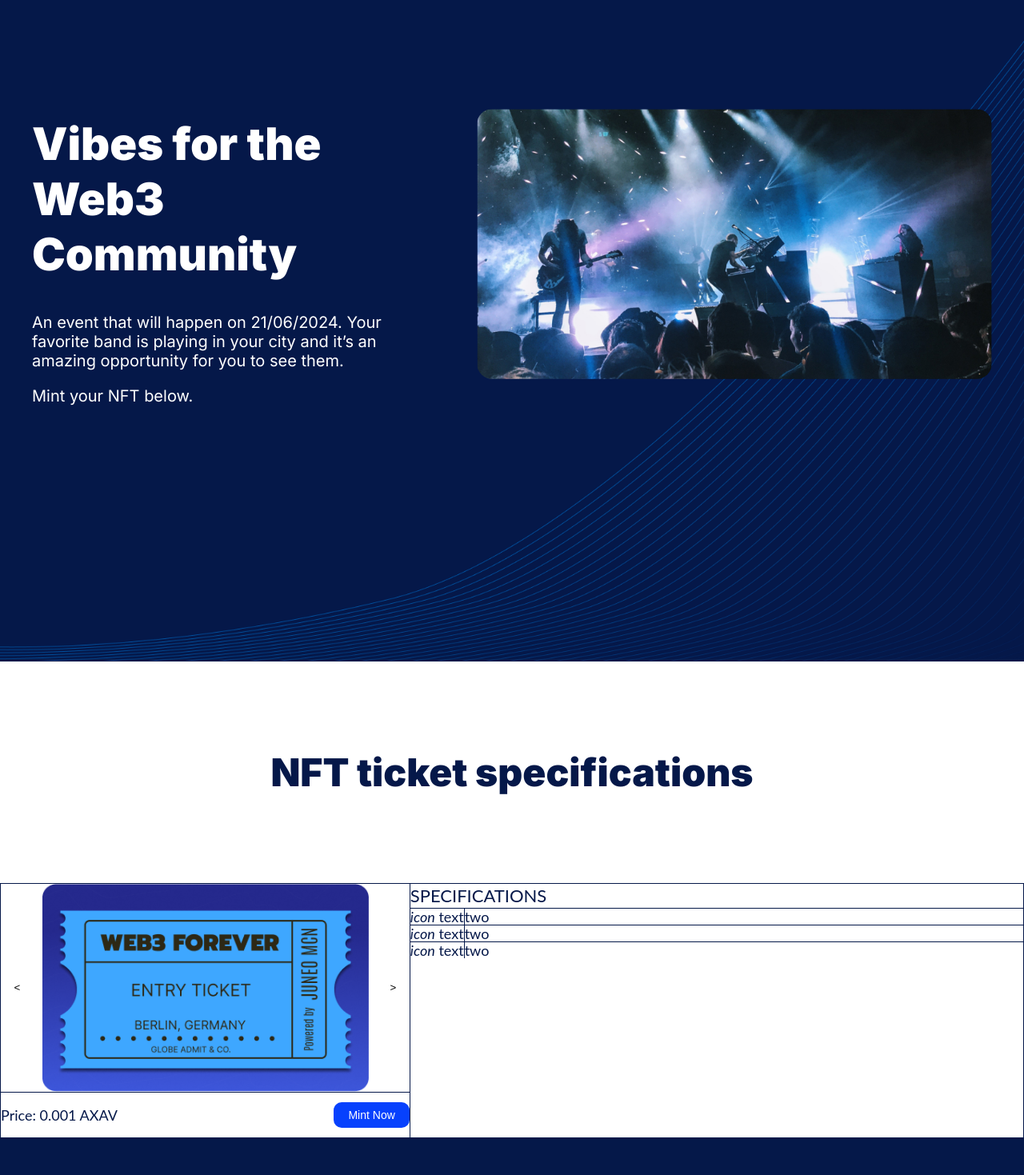
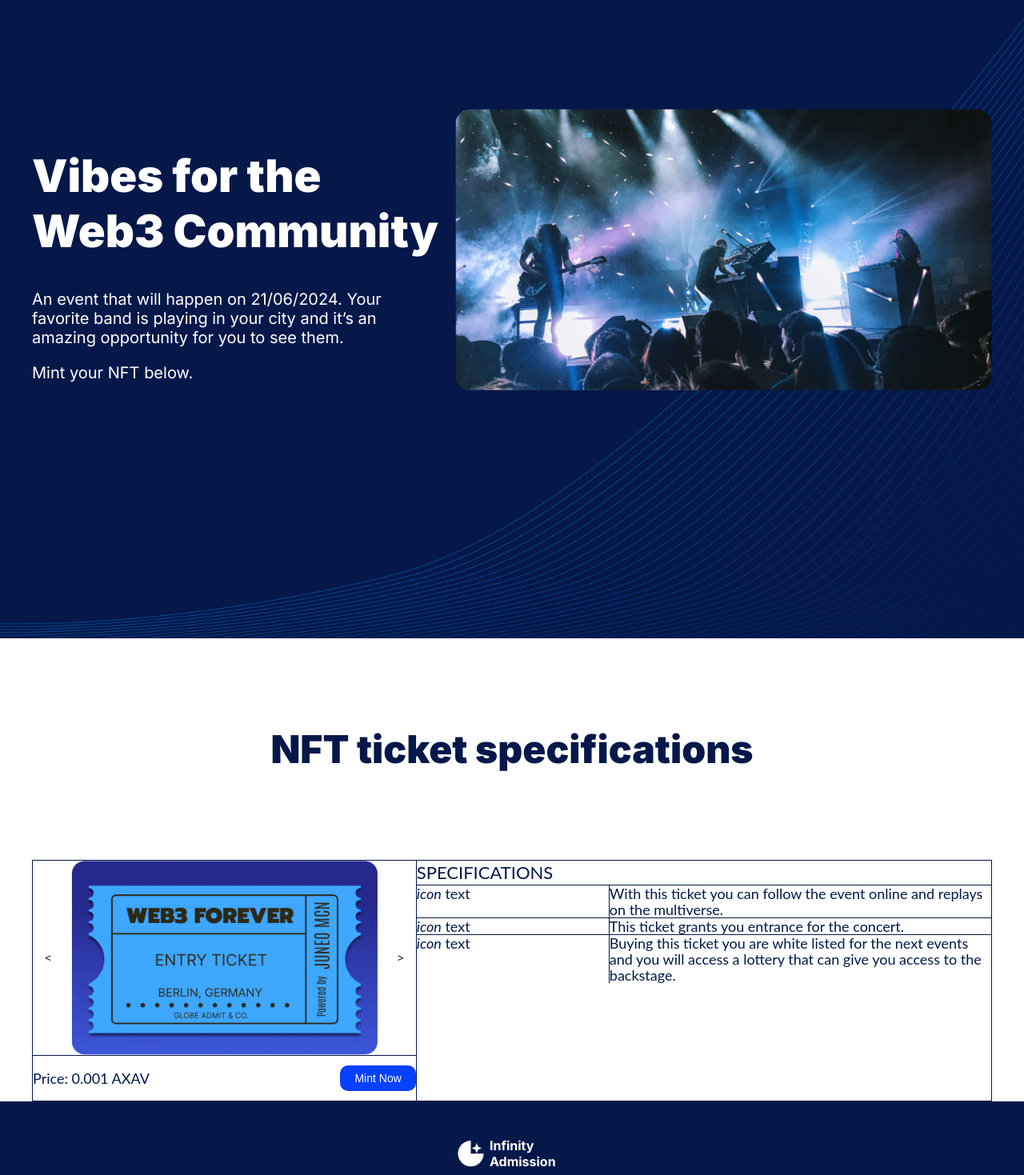
Before and after one commit to nlukic97/NFT-ticket-project, a React (Create React App) app in the folder interface/: page / in a window 1280 px wide. Shown: the part 140-1609 px from the top of the page at 80% size. Built offline with nearby package versions, Linux system fonts and the light colour scheme.

Commit message:
style adjustments for HeroSection and MintSection

```diff
--- a/interface/src/components/HeroSection.css
+++ b/interface/src/components/HeroSection.css
@@ -13,21 +13,22 @@
     display: flex;
     justify-content: space-between;
     font-family: "Inter",sans-serif;
+    padding: 0 40px;
 }
 
 .heroSection .left h1 {
     max-width: 530px;
-    margin-top: 10px;
+    margin-top: 50px;
 }
 
 .heroSection .left p {
     max-width: 455px;
 }
 
-.heroSection .left, .heroSection .right {
+/* .heroSection .left, .heroSection .right {
     padding: 0 40px;
+} */
 
-}
 .heroSection .right {
     position: relative;
     width: 56%;
@@ -67,11 +68,12 @@
         padding-top:0;
         flex-direction: column;
         align-items: center;
+        padding: 0;
     }
 
     .heroSection .left {
         order: 2;
-        padding: 0 0 0 10px;
+        padding: 0 25px;
     }
 
     .heroSection .left h1 {
--- a/interface/src/components/MintSection.css
+++ b/interface/src/components/MintSection.css
@@ -10,6 +10,7 @@
     color: var(--main-dark);
     font-size: 18px;
     line-height: 20px;
+    padding: 0 40px;
 }
 
 .imgSpecContainer .leftCard {
@@ -57,6 +58,16 @@
     display: flex;
 }
 
+.imgSpecContainer .rightCard .iconTextContainer > div:first-child {
+    /* flex: 2; */
+    min-width: 240px;
+}
+
+.imgSpecContainer .rightCard .iconTextContainer > div:last-child {
+    flex: 1;
+}
+
+
 .imgSpecContainer .rightCard .iconTextContainer > div:not(:last-child){
     border-right:1px solid var(--main-dark);
 }
--- a/interface/src/components/MintSection.jsx
+++ b/interface/src/components/MintSection.jsx
@@ -36,21 +36,21 @@ const MintSection = () => {
                 <div>
                   <span><i>icon</i> text</span>
                 </div>
-                <div>two</div>
+                <div>With this ticket you can follow the event online and replays on the multiverse.</div>
               </div>
 
               <div className="iconTextContainer">
                 <div>
                   <span><i>icon</i> text</span>
                 </div>
-                <div>two</div>
+                <div>This ticket grants you entrance for the concert.</div>
               </div>
 
               <div className="iconTextContainer">
                 <div>
                   <span><i>icon</i> text</span>
                 </div>
-                <div>two</div>
+                <div>Buying this ticket you are white listed for the next events and you will access a lottery that can give you access to the backstage.</div>
               </div>
 
             </div>
```
